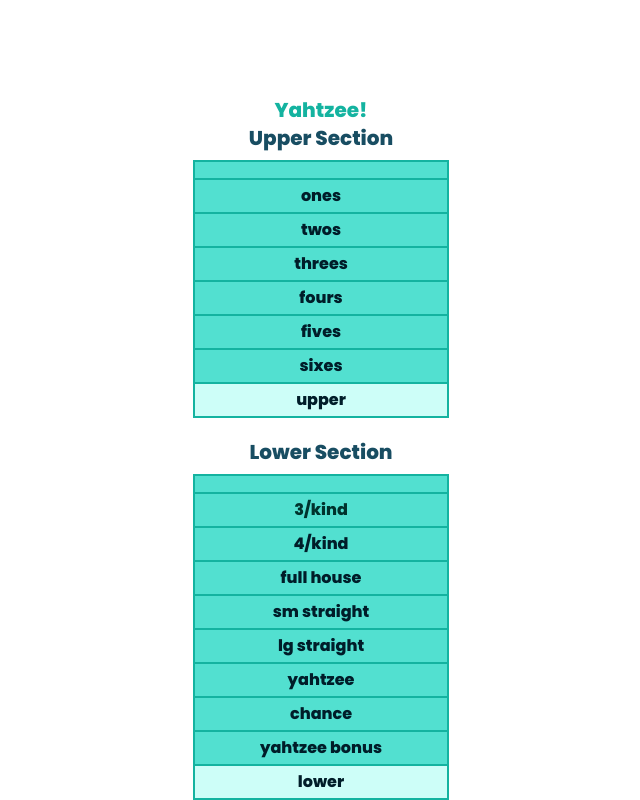
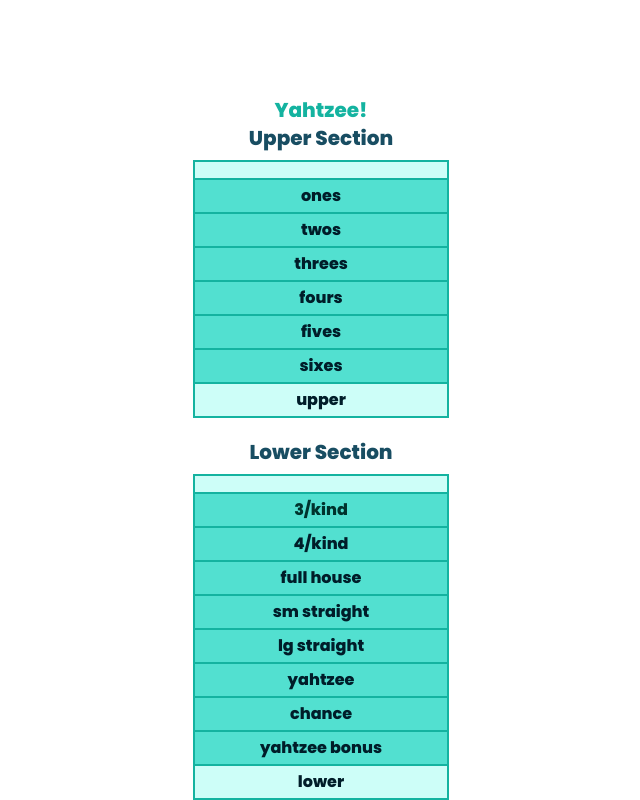
Before and after one commit to jacqueschuis/yahtzee-scorer, a React (Vite) app: page /play in a window 1280 px wide. Shown: the top 800 px of the page, without its empty margins (319-959 px from the left). Built offline with nearby package versions, Linux system fonts and the light colour scheme.

Commit message:
changing game table styles

```diff
--- a/src/components/Game.jsx
+++ b/src/components/Game.jsx
@@ -53,7 +53,7 @@
                     <table className="table-auto text-center self-start min-w-full border-2 border-teal-500 border-collapse text-blue-900 dark:text-teal-300">
                         <thead className="border-teal-500 border-2">
                             <tr className="border-teal-500 border-2">
-                                <th className="p-2 border-teal-500 border-2 bg-teal-300 dark:bg-teal-500 dark:text-teal-100"></th>
+                                <th className="p-2 border-teal-500 border-2 bg-teal-100 dark:bg-teal-700 dark:text-teal-100"></th>
                                 {playerList.map((player, index) => {
                                     return <th className={`p-2 border-teal-500 border-2 dark:text-teal-100 ${turnCount % playerNumber === index ? "bg-teal-300 dark:bg-teal-500" : ""}`} key={player.name}>{player.name}</th>
                                 })}
@@ -291,7 +291,7 @@
                     <table className="table-auto text-center self-start min-w-full border-2 border-teal-500 border-collapse text-blue-900 dark:text-teal-300">
                         <thead className="border-teal-500 border-2">
                             <tr className="border-teal-500 border-2">
-                                <th className="p-2 border-teal-500 border-2 bg-teal-300 dark:bg-teal-500 dark:text-teal-100"></th>
+                                <th className="p-2 border-teal-500 border-2 bg-teal-100 dark:bg-teal-700 dark:text-teal-100"></th>
                                 {playerList.map((player, index) => {
                                     return <th className={`p-2 border-teal-500 border-2 dark:text-teal-100 ${turnCount % playerNumber === index ? "bg-teal-300 dark:bg-teal-500" : ""}`} key={player.name}>{player.name}</th>
                                 })}
```
